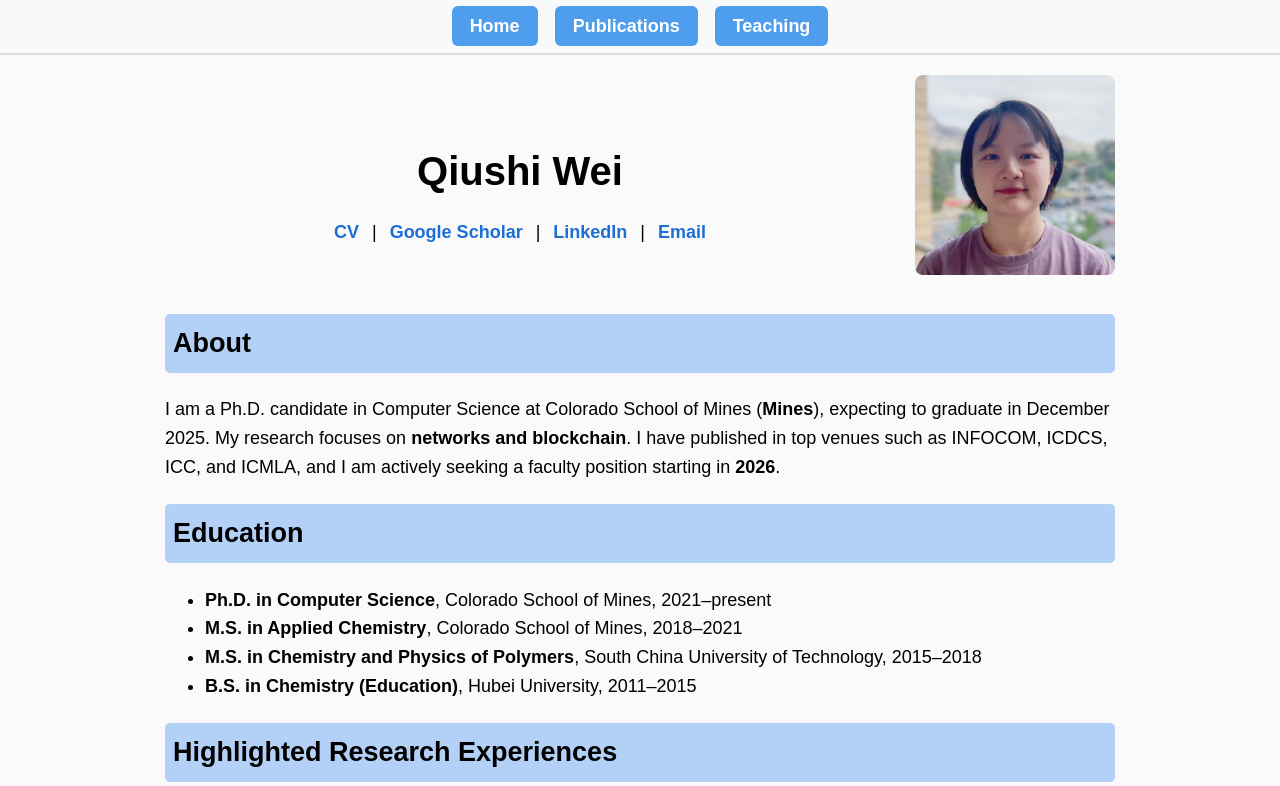
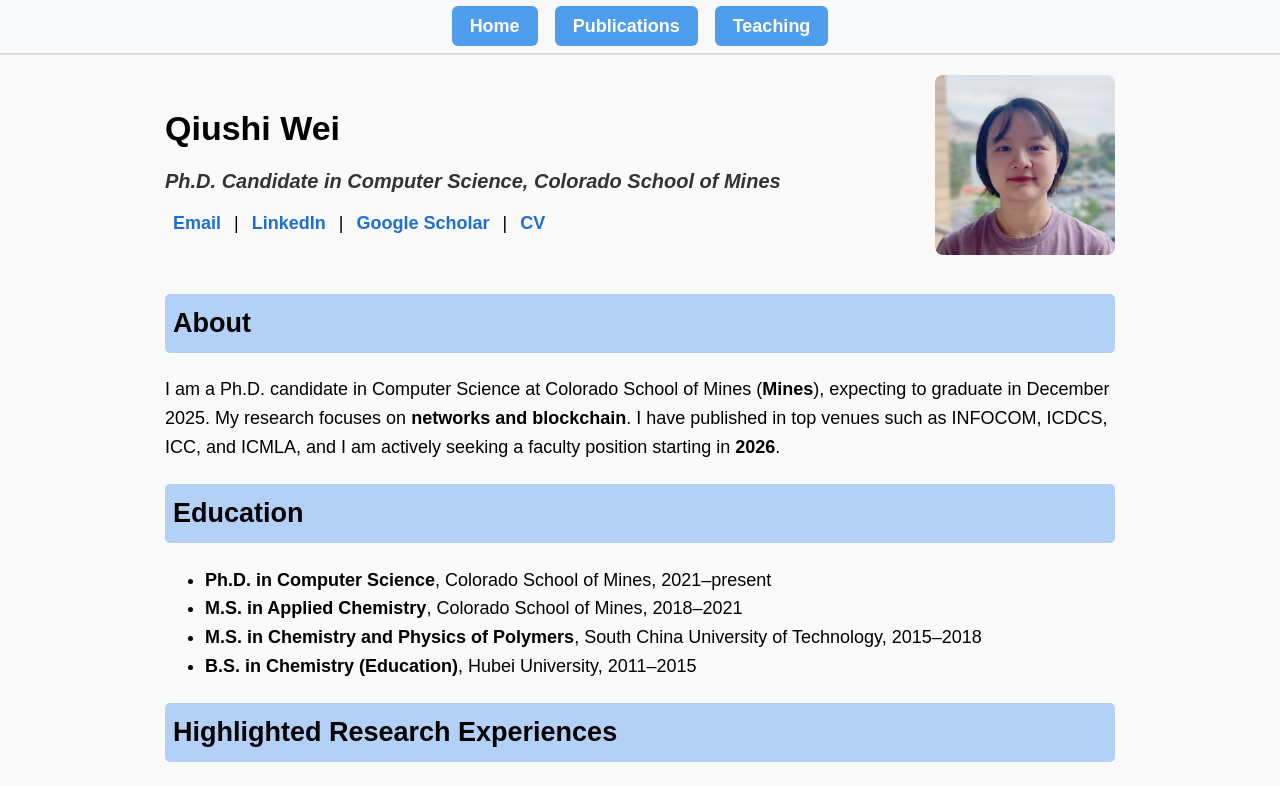
Before and after one commit to qiushiweii/qiushiweii.github.io, a plain HTML site: page index.html in a window 1280 px wide. Shown: the top 786 px of the page. Drawn offline with Linux system fonts and the light colour scheme.

Commit message:
Update index.html

```diff
--- a/index.html
+++ b/index.html
@@ -39,21 +39,24 @@
     }
     .intro {
       display: flex;
-      justify-content: center;
+      justify-content: space-between;
       align-items: center;
-      gap: 40px;
       margin-bottom: 30px;
     }
     .intro-text {
       flex: 1;
-      text-align: center;
     }
     .intro-text h1 {
-      font-size: 40px;
-      margin-bottom: 15px;
+      font-size: 34px;
+      margin: 0 0 10px;
+    }
+    .intro-text h3 {
+      font-size: 20px;
+      font-style: italic;
+      margin: 0 0 12px;
+      color: #333;
     }
     .intro-text .links {
-      margin-top: 8px;
       font-size: 18px;
     }
     .intro-text .links a {
@@ -63,11 +66,12 @@
       color: #1d6fd6;
     }
     .portrait {
-      flex: 0 0 200px;
+      flex: 0 0 180px;
+      text-align: right;
     }
     .portrait img {
-      width: 200px;
-      height: 200px;
+      width: 180px;
+      height: 180px;
       object-fit: cover;
       border-radius: 8px;
     }
@@ -86,15 +90,16 @@
   </div>
 
   <div class="container">
-    <!-- Intro section with name/links on left, portrait on right -->
+    <!-- Intro section -->
     <div class="intro">
       <div class="intro-text">
         <h1>Qiushi Wei</h1>
+        <h3>Ph.D. Candidate in Computer Science, Colorado School of Mines</h3>
         <div class="links">
-          <a href="Qiushi_CV.pdf" target="_blank">CV</a> |
+          <a href="mailto:qiushiwei@mines.edu">Email</a> |
+          <a href="https://www.linkedin.com/in/qiushi-wei-77b24623b/" target="_blank">LinkedIn</a> |
           <a href="https://scholar.google.com/citations?user=pnaTPhkAAAAJ&hl=en" target="_blank">Google Scholar</a> |
-          <a href="https://www.linkedin.com/in/qiushi-wei-77b24623b/" target="_blank">LinkedIn</a> |
-          <a href="mailto:qiushiwei@mines.edu">Email</a>
+          <a href="Qiushi_CV.pdf" target="_blank">CV</a>
         </div>
       </div>
       <div class="portrait">
```
